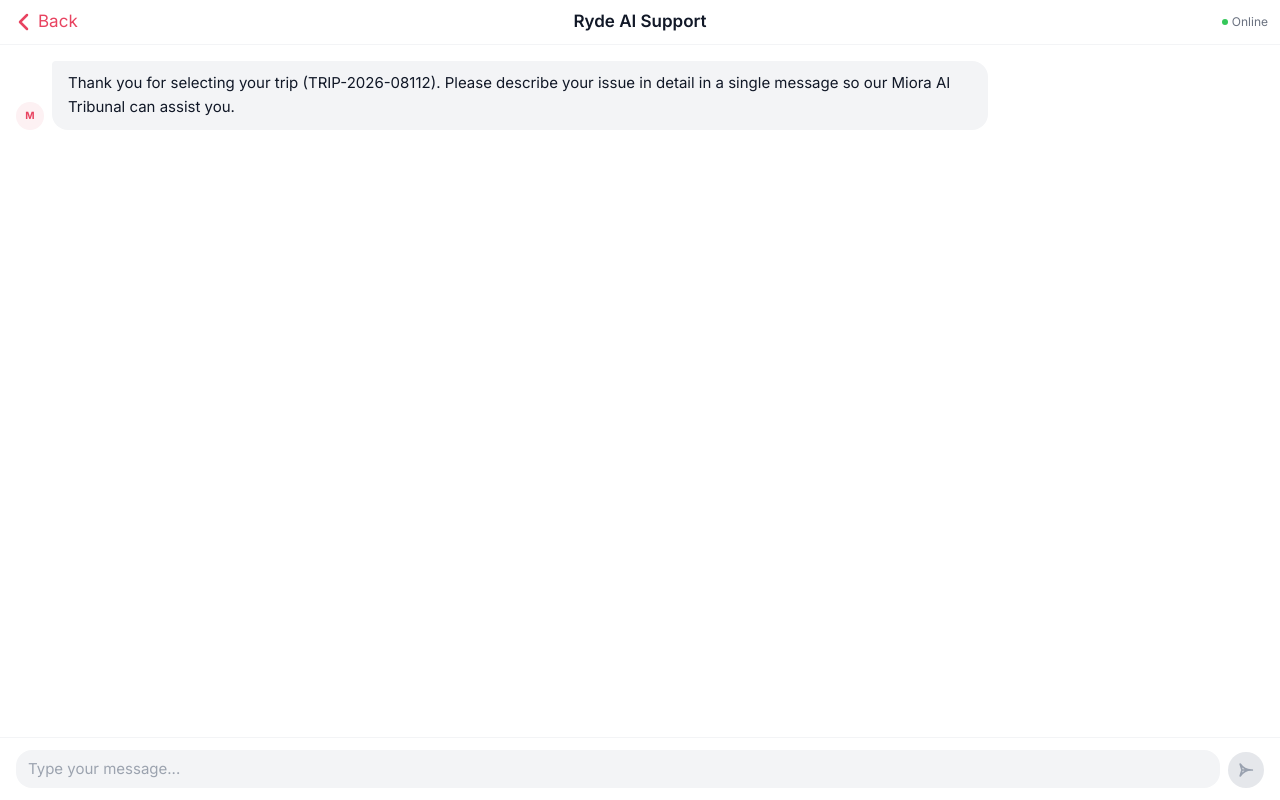
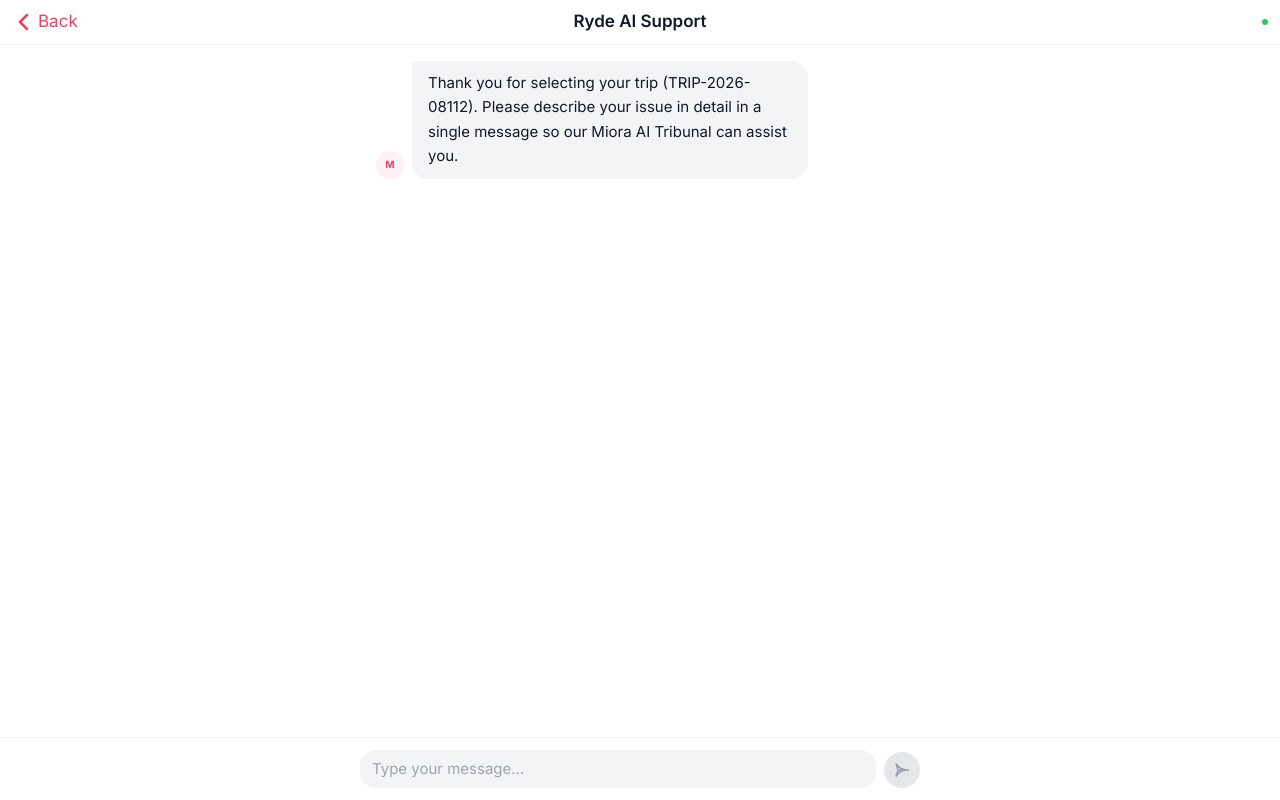
Before and after one commit to astridya11/Mirra-AI, a Next.js app in the folder frontend/: page /help/chat in a window 1280 px wide. Built offline with nearby package versions, Linux system fonts and the light colour scheme.

Commit message:
- refine the help/chat page so that the bef & aft tribunal process look continuous + user can now view ai tribunal process anytime - refine ai tribunal chat bubbles color

```diff
--- a/frontend/app/help/chat/page.tsx
+++ b/frontend/app/help/chat/page.tsx
@@ -3,17 +3,23 @@
 /**
  * Help / Chat Page
  *
- * Two modes:
- *   1. Default (no from=process): Original issue-submission flow — user
- *      describes their issue, bot confirms, redirects to tribunal.
- *   2. Verdict mode (from=process): After tribunal completes, the user
- *      arrives here. The bot (Ryde AI Support) presents the verdict:
- *        - If ESCALATED_HUMAN_REVIEW: only says case is under human review,
- *          no verdict details shown.
- *        - If FULLY_AUTOMATED: shows a verdict card with the ruling and
- *          recommended action, plus "Accept" and "Not happy, request human
- *          review" buttons. Decision persists to backend via
- *          submitPartyDecision().
+ * A single continuous conversation that combines two phases:
+ *   1. Issue-submission flow — user describes their issue, bot confirms,
+ *      redirects to tribunal.
+ *   2. Verdict flow (from=process) — after the tribunal completes, the user
+ *      returns here. The original issue-submission conversation is preserved
+ *      and the verdict is appended below as a continuation.
+ *
+ * Verdict presentation:
+ *   - If ESCALATED_HUMAN_REVIEW: only says case is under human review,
+ *     no verdict details shown.
+ *   - If FULLY_AUTOMATED: shows a verdict card with the ruling and
+ *     recommended action, plus "Accept" and "Not happy, request human
+ *     review" buttons. Decision persists to backend via
+ *     submitPartyDecision().
+ *
+ * A "View AI Tribunal" link appears above the verdict card and redirects
+ * to /tribunal/[caseId].
  */
 
 import { Suspense, useState, useRef, useEffect, useCallback } from "react";
@@ -103,6 +109,7 @@
 }
 
 function VerdictCard({ verdict, caseId, onDecisionChange }: VerdictCardProps) {
+  const router = useRouter();
   const [decision, setDecision] = useState<"ACCEPT" | "REQUEST_HUMAN_REVIEW" | null>(null);
   const [submitting, setSubmitting] = useState(false);
   const [error, setError] = useState<string | null>(null);
@@ -162,6 +169,19 @@
             Your case has been reviewed. Here's the outcome:
           </div>
         </div>
+      </div>
+
+      {/* "View AI Tribunal" link above the verdict card */}
+      <div className="ml-9">
+        <button
+          onClick={() => router.push(`/tribunal/${caseId}`)}
+          className="inline-flex items-center gap-1 text-[13px] font-medium text-[#E84360] active:opacity-60 transition-opacity"
+        >
+          View AI Tribunal
+          <svg className="w-3.5 h-3.5" fill="none" viewBox="0 0 24 24" stroke="currentColor" strokeWidth={2.5}>
+            <path strokeLinecap="round" strokeLinejoin="round" d="M9 5l7 7-7 7" />
+          </svg>
+        </button>
       </div>
 
       {/* Verdict card */}
@@ -242,9 +262,22 @@
 // Escalated Message Component
 // ==========================================
 
-function EscalatedMessage() {
+function EscalatedMessage({ caseId }: { caseId: string }) {
+  const router = useRouter();
   return (
     <div className="space-y-3 animate-slide-up">
+      {/* "View AI Tribunal" link above the escalated message */}
+      <div className="ml-9">
+        <button
+          onClick={() => router.push(`/tribunal/${caseId}`)}
+          className="inline-flex items-center gap-1 text-[13px] font-medium text-[#E84360] active:opacity-60 transition-opacity"
+        >
+          View AI Tribunal
+          <svg className="w-3.5 h-3.5" fill="none" viewBox="0 0 24 24" stroke="currentColor" strokeWidth={2.5}>
+            <path strokeLinecap="round" strokeLinejoin="round" d="M9 5l7 7-7 7" />
+          </svg>
+        </button>
+      </div>
       <div className="flex items-end gap-2 justify-start">
         <div className="w-7 h-7 rounded-full bg-[#FDF1F3] flex items-center justify-center flex-shrink-0">
           <span className="text-[10px] font-bold text-[#E84360]">M</span>
@@ -331,7 +364,7 @@
     },
   ]);
   const [input, setInput] = useState("");
-  const [submitted, setSubmitted] = useState(false);
+  const [submitted, setSubmitted] = useState(fromProcess);
   const [botTyping, setBotTyping] = useState(false);
 
   const scrollRef = useRef<HTMLDivElement>(null);
@@ -341,6 +374,27 @@
       scrollRef.current.scrollTo({ top: scrollRef.current.scrollHeight, behavior: "smooth" });
     }
   }, [messages, botTyping, verdictResult, decisionMade]);
+
+  // --- Restore issue-submission conversation when returning from tribunal ---
+  useEffect(() => {
+    if (!fromProcess) return;
+    const storedIssue = sessionStorage.getItem(`chat-issue-${caseId}`);
+    if (storedIssue) {
+      setMessages((prev) => {
+        // Avoid duplicates if the effect runs twice
+        if (prev.some((m) => m.sender === "user")) return prev;
+        return [
+          ...prev,
+          { id: `u-restored`, sender: "user" as const, text: storedIssue },
+          {
+            id: `b-restored`,
+            sender: "bot" as const,
+            text: "Dispute Logged — Miora AI Tribunal Session Active. Your case is now being reviewed by our multi-agent AI system. Please wait while the tribunal deliberates...",
+          },
+        ];
+      });
+    }
+  }, [caseId, fromProcess]);
 
   // --- Load verdict result on mount (from=process mode) ---
   useEffect(() => {
@@ -374,6 +428,12 @@
     if (!input.trim() || submitted) return;
     const userMsg = { id: `u${Date.now()}`, sender: "user" as const, text: input };
     setMessages((prev) => [...prev, userMsg]);
+    // Persist the user's issue text so it can be restored when returning from tribunal
+    try {
+      sessionStorage.setItem(`chat-issue-${caseId}`, input);
+    } catch {
+      // sessionStorage unavailable — skip silently
+    }
     setInput("");
     setSubmitted(true);
     setBotTyping(true);
@@ -395,8 +455,12 @@
     }, 3500);
   };
 
-  // --- Render verdict mode ---
-  if (fromProcess) {
+  // --- Unified render: issue-submission flow + verdict (if fromProcess) ---
+  // In fromProcess mode, the issue-submission conversation is preserved and
+  // the verdict is appended below as a continuous conversation. The input bar
+  // is hidden in fromProcess mode (treated as already submitted).
+  const showInput = !submitted && !fromProcess;
+
   return (
     <div className="flex flex-col h-screen bg-white">
       <IOSHeader
@@ -405,12 +469,40 @@
         rightAction={
           <div className="flex items-center gap-1">
             <span className="w-1.5 h-1.5 rounded-full bg-[#34C759]" />
-              <span className="text-[12px] text-[#6B7280]">Online</span>
           </div>
         }
       />
 
       <div ref={scrollRef} className="flex-1 overflow-y-auto px-4 py-4 space-y-3 max-w-[560px] w-full mx-auto">
+        {/* Issue-submission conversation (always shown) */}
+        {messages.map((msg) => (
+          <ChatBubble key={msg.id} message={msg} />
+        ))}
+        {botTyping && (
+          <div className="flex items-center gap-2">
+            <div className="w-7 h-7 rounded-full bg-[#FDF1F3] flex items-center justify-center flex-shrink-0">
+              <span className="text-[10px] font-bold text-[#E84360]">M</span>
+            </div>
+            <div className="bg-[#F3F4F6] rounded-2xl rounded-tl-sm px-4 py-3">
+              <TypingDots />
+            </div>
+          </div>
+        )}
+
+        {submitted && !botTyping && !fromProcess && (
+          <div className="flex justify-center pt-2">
+            <div className="flex items-center gap-2 rounded-full bg-[#FDF1F3] px-4 py-2 animate-fade-in">
+              <span className="w-2 h-2 rounded-full bg-[#E84360] animate-pulse-dot" />
+              <span className="text-[13px] font-semibold text-[#E84360]">
+                Dispute Logged — Miora AI Tribunal Session Active
+              </span>
+            </div>
+          </div>
+        )}
+
+        {/* Verdict section (fromProcess mode) — appears below the conversation */}
+        {fromProcess && (
+          <>
             {verdictLoading && (
               <div className="flex items-end gap-2 justify-start">
                 <div className="w-7 h-7 rounded-full bg-[#FDF1F3] flex items-center justify-center flex-shrink-0">
@@ -423,7 +515,7 @@
             )}
 
             {verdictError && (
-            <div className="flex flex-col items-center justify-center h-full gap-3">
+              <div className="flex flex-col items-center justify-center gap-3 py-8">
                 <div className="text-[15px] text-[#6B7280] text-center px-8">
                   {verdictError}
                 </div>
@@ -439,7 +531,7 @@
             {verdictResult && !verdictLoading && !verdictError && (
               <>
                 {isEscalated(verdictResult) ? (
-                <EscalatedMessage />
+                  <EscalatedMessage caseId={caseId} />
                 ) : isAutomated(verdictResult) && verdictResult.judge_verdict ? (
                   <VerdictCard
                     verdict={verdictResult.judge_verdict}
@@ -447,6 +539,19 @@
                     onDecisionChange={setDecisionMade}
                   />
                 ) : (
+                  <>
+                    {/* "View AI Tribunal" link above the still-processing message */}
+                    <div className="ml-9">
+                      <button
+                        onClick={() => router.push(`/tribunal/${caseId}`)}
+                        className="inline-flex items-center gap-1 text-[13px] font-medium text-[#E84360] active:opacity-60 transition-opacity"
+                      >
+                        View AI Tribunal
+                        <svg className="w-3.5 h-3.5" fill="none" viewBox="0 0 24 24" stroke="currentColor" strokeWidth={2.5}>
+                          <path strokeLinecap="round" strokeLinejoin="round" d="M9 5l7 7-7 7" />
+                        </svg>
+                      </button>
+                    </div>
                     <div className="flex items-end gap-2 justify-start animate-slide-up">
                       <div className="w-7 h-7 rounded-full bg-[#FDF1F3] flex items-center justify-center flex-shrink-0">
                         <span className="text-[10px] font-bold text-[#E84360]">M</span>
@@ -457,6 +562,7 @@
                         </div>
                       </div>
                     </div>
+                  </>
                 )}
 
                 {/* Secondary "Back to home" after decision */}
@@ -472,65 +578,14 @@
                 )}
               </>
             )}
-        </div>
-
-        {/* No input bar in verdict mode — only a static footer */}
-        <div className="border-t border-gray-100 px-4 py-3 bg-white">
-          <div className="flex items-center justify-center text-[14px] text-[#9CA3AF]">
-            <svg className="w-4 h-4 mr-1.5" fill="none" viewBox="0 0 24 24" stroke="currentColor" strokeWidth={2}>
-              <path strokeLinecap="round" strokeLinejoin="round" d="M9 12l2 2 4-4m6 2a9 9 0 11-18 0 9 9 0 0118 0z" />
-            </svg>
-            AI-powered dispute resolution
-          </div>
-        </div>
-      </div>
-    );
-  }
-
-  // --- Render issue submission mode (original) ---
-  return (
-    <div className="flex flex-col h-screen bg-white">
-      <IOSHeader
-        title="Ryde AI Support"
-        onBack={() => router.push("/help")}
-        rightAction={
-          <div className="flex items-center gap-1">
-            <span className="w-1.5 h-1.5 rounded-full bg-[#34C759]" />
-            <span className="text-[12px] text-[#6B7280]">Online</span>
-          </div>
-        }
-      />
-
-      <div ref={scrollRef} className="flex-1 overflow-y-auto px-4 py-4 space-y-3">
-        {messages.map((msg) => (
-          <ChatBubble key={msg.id} message={msg} />
-        ))}
-        {botTyping && (
-          <div className="flex items-center gap-2">
-            <div className="w-7 h-7 rounded-full bg-[#FDF1F3] flex items-center justify-center flex-shrink-0">
-              <span className="text-[10px] font-bold text-[#E84360]">M</span>
-            </div>
-            <div className="bg-[#F3F4F6] rounded-2xl rounded-tl-sm px-4 py-3">
-              <TypingDots />
-            </div>
-          </div>
-        )}
-
-        {submitted && !botTyping && (
-          <div className="flex justify-center pt-2">
-            <div className="flex items-center gap-2 rounded-full bg-[#FDF1F3] px-4 py-2 animate-fade-in">
-              <span className="w-2 h-2 rounded-full bg-[#E84360] animate-pulse-dot" />
-              <span className="text-[13px] font-semibold text-[#E84360]">
-                Dispute Logged — Miora AI Tribunal Session Active
-              </span>
-            </div>
-          </div>
+          </>
         )}
       </div>
 
-      {!submitted ? (
+      {/* Footer / input bar */}
+      {showInput ? (
         <div className="border-t border-gray-100 px-4 py-3 bg-white">
-          <div className="flex items-end gap-2">
+          <div className="flex items-end gap-2 max-w-[560px] w-full mx-auto">
             <div className="flex-1 flex items-center gap-2 bg-[#F3F4F6] rounded-2xl px-3 py-2">
               <input
                 type="text"
@@ -554,6 +609,15 @@
             </button>
           </div>
         </div>
+      ) : fromProcess ? (
+        <div className="border-t border-gray-100 px-4 py-3 bg-white">
+          <div className="flex items-center justify-center text-[14px] text-[#9CA3AF]">
+            <svg className="w-4 h-4 mr-1.5" fill="none" viewBox="0 0 24 24" stroke="currentColor" strokeWidth={2}>
+              <path strokeLinecap="round" strokeLinejoin="round" d="M9 12l2 2 4-4m6 2a9 9 0 11-18 0 9 9 0 0118 0z" />
+            </svg>
+            AI-powered dispute resolution
+          </div>
+        </div>
       ) : (
         <div className="border-t border-gray-100 px-4 py-3.5 bg-white">
           <div className="flex items-center justify-center text-[14px] text-[#6B7280]">
--- a/frontend/app/tribunal/[caseId]/page.tsx
+++ b/frontend/app/tribunal/[caseId]/page.tsx
@@ -106,6 +106,26 @@
     return msg.text.slice(0, maxLength) + "…";
   }, [msg.text, isLongText, isExpanded]);
 
+  // Determine bubble style based on speaker role
+  const s = msg.speaker.toUpperCase();
+  let bubbleClass: string;
+  if (s.includes("DRIVER")) {
+    // Driver Advocate — black bubble, right side
+    bubbleClass = "bg-slate-900 text-white rounded-tr-none";
+  } else if (s.includes("RIDER")) {
+    // Rider Advocate — gray bubble, left side
+    bubbleClass = "bg-gray-100 text-slate-800 rounded-tl-none";
+  } else if (s.includes("PROSECUTOR")) {
+    // Prosecutor — soft amber
+    bubbleClass = "bg-[#E84360]/10 text-slate-800 rounded-tl-none";
+  } else if (s.includes("POLICY")) {
+    // Policy Consultant — soft emerald
+    bubbleClass = "bg-emerald-50 text-slate-800 rounded-tl-none";
+  } else {
+    // Default fallback
+    bubbleClass = "bg-gray-100 text-slate-800 rounded-tl-none";
+  }
+
   return (
     <div className={`flex flex-col my-2.5 ${isRight ? "items-end" : "items-start"}`}>
       {/* Speaker Header */}
@@ -113,21 +133,15 @@
         <span className="font-semibold text-slate-700">{msg.speakerTitle}</span>
         {msg.targetLabel && <span className="text-gray-400">→ {msg.targetLabel}</span>}
         {msg.badge && (
-          <span className="px-1.5 py-0.2 text-[10px] bg-slate-100 text-slate-600 rounded font-medium border border-slate-200">
+          <span className="px-1.5 py-0.2 text-[10px] bg-slate-100 text-slate-600 rounded font-medium">
             {msg.badge}
           </span>
         )}
       </div>
 
-      {/* Bubble Content */}
+      {/* Bubble Content — no shadow, no border */}
       <div
-        className={`max-w-[85%] rounded-2xl px-4 py-3 text-[14px] leading-relaxed shadow-sm transition-all ${
-          isRight
-            ? "bg-slate-900 text-white rounded-tr-none"
-            : msg.speaker.includes("PROSECUTOR") || msg.speaker.includes("POLICY")
-            ? "bg-amber-50/80 border border-amber-200/60 text-slate-800 rounded-tl-none"
-            : "bg-gray-100 text-slate-800 rounded-tl-none"
-        }`}
+        className={`max-w-[85%] rounded-2xl px-4 py-3 text-[14px] leading-relaxed transition-all ${bubbleClass}`}
       >
         <p className="whitespace-pre-wrap break-words">{displayedText}</p>
 
@@ -135,8 +149,8 @@
         {isLongText && (
           <button
             onClick={() => setIsExpanded(!isExpanded)}
-            className={`mt-2 text-[12px] font-semibold underline focus:outline-none transition-colors ${
-              isRight ? "text-slate-300 hover:text-white" : "text-amber-800 hover:text-amber-950"
+            className={`mt-2 text-[10px] font-normal underline focus:outline-none transition-colors ${
+              isRight ? "text-slate-300 hover:text-white" : "text-slate-500 hover:text-slate-800"
             }`}
           >
             {isExpanded ? "收起 (Show Less)" : "展开全部 (Show More)"}
@@ -166,24 +180,24 @@
 
 function speakerSide(speaker: string): BubbleSide {
   const s = speaker.toUpperCase();
-  if (s.includes("DRIVER")) return "right";
+  if (s.includes("DRIVER") || s.includes("POLICY")) return "right";
   return "left";
 }
 
 function roleTitle(speaker: string): string {
   const s = speaker.toUpperCase();
-  if (s.includes("PROSECUTOR") || speaker.includes("检察官")) return "检察官 Prosecutor";
-  if (s.includes("RIDER") || speaker.includes("乘客")) return "乘客代理 Rider Advocate";
-  if (s.includes("DRIVER") || speaker.includes("司机")) return "司机代理 Driver Advocate";
-  if (s.includes("POLICY") || speaker.includes("政策")) return "政策顾问 Policy Consultant";
+  if (s.includes("PROSECUTOR") || speaker.includes("检察官")) return "Prosecutor";
+  if (s.includes("RIDER") || speaker.includes("乘客")) return "Rider Advocate";
+  if (s.includes("DRIVER") || speaker.includes("司机")) return "Driver Advocate";
+  if (s.includes("POLICY") || speaker.includes("政策")) return "Policy Consultant";
   return speaker;
 }
 
 function targetName(target: string): string {
   const t = target.toUpperCase();
-  if (t.includes("RIDER")) return "乘客代理";
-  if (t.includes("DRIVER")) return "司机代理";
-  if (t.includes("PROSECUTOR")) return "检察官";
+  if (t.includes("RIDER")) return "Rider Advocate";
+  if (t.includes("DRIVER")) return "Driver Advocate";
+  if (t.includes("PROSECUTOR")) return "Prosecutor";
   return target;
 }
 
@@ -314,7 +328,7 @@
             if (m) parsedMsgs.push(m);
           }
           if (result.round_1_statements?.driver_statement) {
-            const m = extractMessageFromData("DRIVER_ADVOCATE", result.round_1_statements.driver_statement, "一轮答辩");
+            const m = extractMessageFromData("DRIVER_ADVOCATE", result.round_1_statements.driver_statement, "一轮申诉");
             if (m) parsedMsgs.push(m);
           }
 
@@ -324,7 +338,7 @@
               id: "init-audit",
               side: "left",
               speaker: "PROSECUTOR",
-              speakerTitle: "检察官 Prosecutor",
+              speakerTitle: "Prosecutor",
               text: result.prosecutor_findings.prosecutor_summary,
               badge: "初始审计与欺诈筛查",
             });
@@ -339,7 +353,7 @@
                 id: `q-${i}`,
                 side: "left",
                 speaker: "PROSECUTOR",
-                speakerTitle: "检察官 Prosecutor",
+                speakerTitle: "Prosecutor",
                 text: q.question_text,
                 badge: "质询问题",
                 targetLabel: targetName(q.directed_to || q.target || ""),
@@ -354,7 +368,7 @@
                   speakerTitle: roleTitle(respParty),
                   text: r.response_text,
                   badge: "答辩回应",
-                  targetLabel: "检察官",
+                  targetLabel: "Prosecutor",
                 });
               }
             });
@@ -368,9 +382,9 @@
             if (ruling || rationale) {
               parsedMsgs.push({
                 id: "policy-sug",
-                side: "left",
+                side: "right",
                 speaker: "POLICY_CONSULTANT",
-                speakerTitle: "政策顾问 Policy Consultant",
+                speakerTitle: "Policy Consultant",
                 text: `建议裁决: ${ruling}\n建议依据: ${rationale}`,
                 badge: "政策建议",
               });
@@ -458,7 +472,7 @@
                       id: msgId,
                       side: "left",
                       speaker: "PROSECUTOR",
-                      speakerTitle: "检察官 Prosecutor",
+                      speakerTitle: "Prosecutor",
                       text: pf.prosecutor_summary as string,
                       badge,
                       subPhase,
@@ -480,9 +494,9 @@
                   ...prev,
                   {
                     id: Math.random().toString(36).substring(2, 9),
-                    side: "left",
+                    side: "right",
                     speaker: "POLICY_CONSULTANT",
-                    speakerTitle: "政策顾问 Policy Consultant",
+                    speakerTitle: "Policy Consultant",
                     text: `建议裁决: ${ruling}\n建议依据: ${rationale}`,
                     badge: "政策建议依据",
                   },
@@ -519,7 +533,9 @@
       <div
         ref={scrollContainerRef}
         onScroll={handleScroll}
-        className="flex-1 overflow-y-auto px-4 py-4 max-w-[600px] w-full mx-auto relative"
+        className={`flex-1 overflow-y-auto px-4 py-4 max-w-[600px] w-full mx-auto relative ${
+          isFinished ? "pb-28" : ""
+        }`}
       >
         {isLoading && messages.length === 0 && (
           <div className="flex items-center justify-center h-full text-slate-400 text-sm">
--- a/frontend/src/components/tribunal/VerdictButton.tsx
+++ b/frontend/src/components/tribunal/VerdictButton.tsx
@@ -27,7 +27,7 @@
           onClick={() => {
             router.push(`/help/chat?caseId=${caseId}&from=process`);
           }}
-          className="w-full h-12 rounded-2xl bg-[#E84360] text-white font-semibold text-[16px] active:scale-[0.98] transition-transform shadow-md flex items-center justify-center gap-2"
+          className="w-full h-12 rounded-2xl bg-[#E84360] text-white font-semibold text-[14px] active:scale-[0.98] transition-transform shadow-md flex items-center justify-center gap-2"
         >
           <span>View verdict</span>
           <svg width="18" height="18" viewBox="0 0 24 24" fill="none" stroke="currentColor" strokeWidth="2.5" strokeLinecap="round" strokeLinejoin="round">
```
Lines whose indentation alone changed are shown as unchanged.
